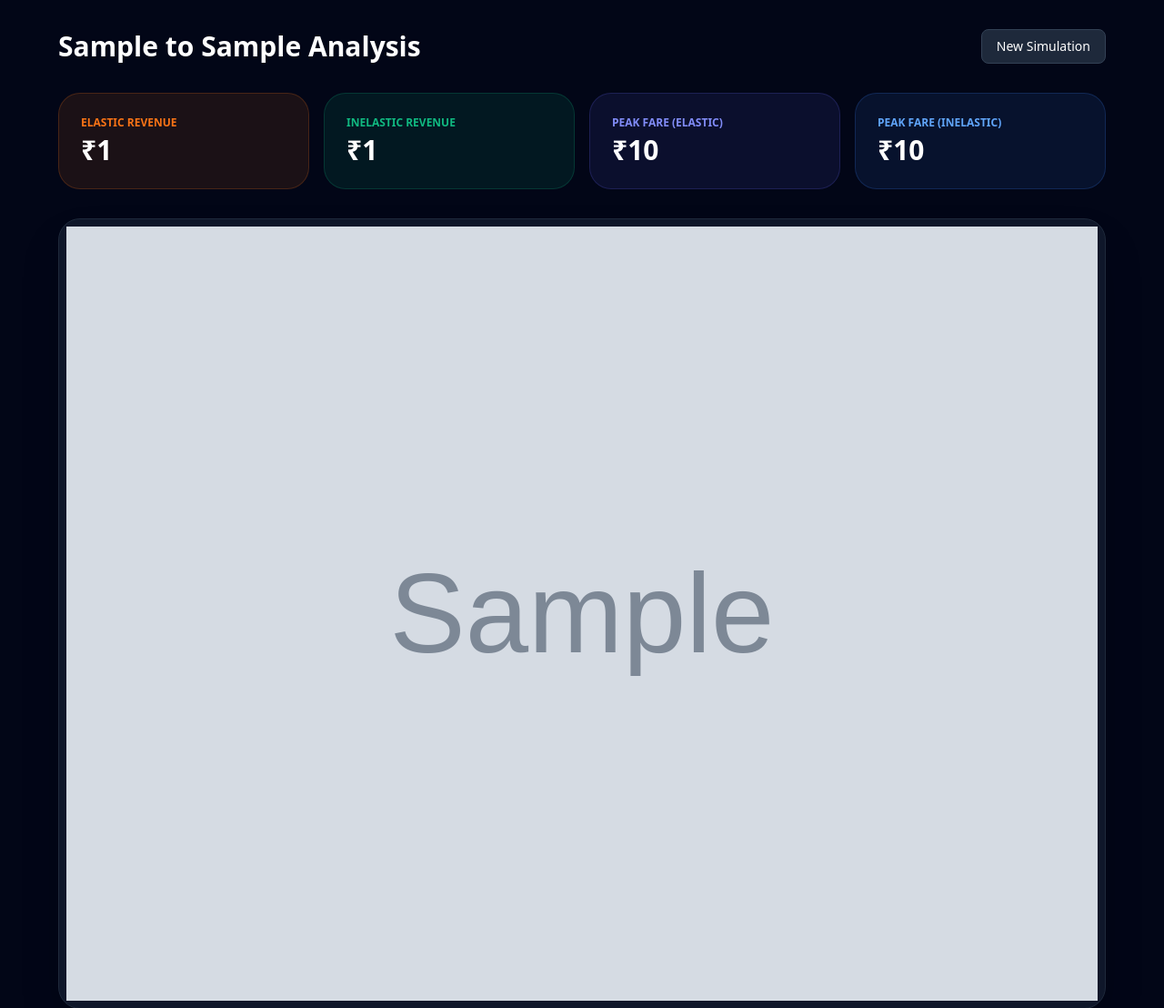
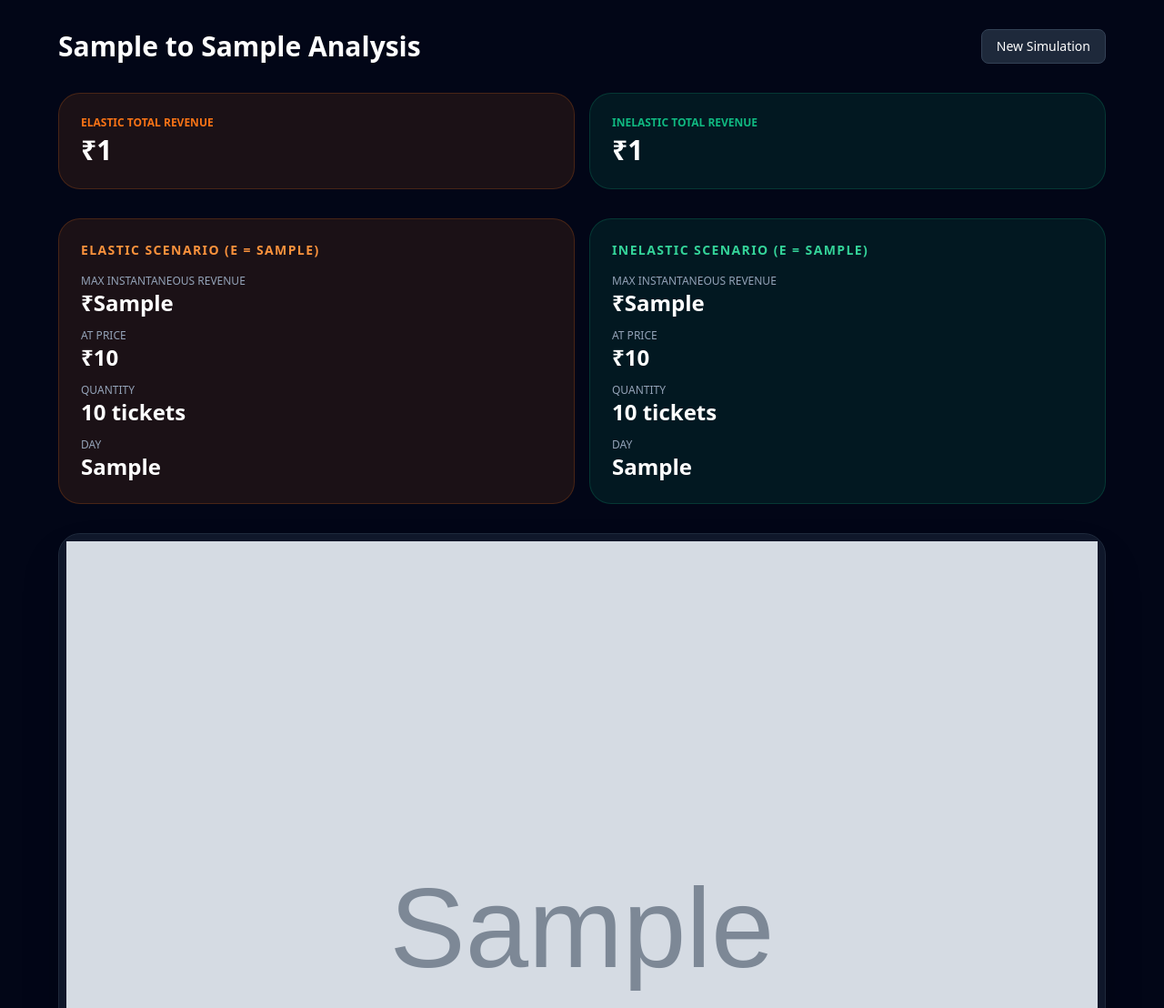
Before and after one commit to shwetankt88/Dynamic-Pricing-and-Air-Fare-simulation-in-elastic-and-inelastic-situation, a Flask app: template templates/result.html in a window 1280 px wide. Shown: the top 1108 px of the page at 91% size. Run offline with Flask 3, Linux system fonts and the light colour scheme; most values are stand-ins (such as "Sample title", 1, 10 or a date in 2020); grey boxes marked "Sample" are stand-in pictures; some libraries are stand-ins or nearby versions.

Commit message:
Replace redundant Peak Fare cards with per-scenario simulation metrics
Co-authored-by: shwetankt88 <215954080+shwetankt88@users.noreply.github.com>

```diff
--- a/templates/result.html
+++ b/templates/result.html
@@ -11,24 +11,63 @@
             <a href="/" class="bg-slate-800 px-4 py-2 rounded-lg text-sm border border-slate-700">New Simulation</a>
         </div>
 
-        <div class="grid grid-cols-1 md:grid-cols-4 gap-4">
-            <!-- Revenue -->
+        <div class="grid grid-cols-1 md:grid-cols-2 gap-4">
+            <!-- Total Revenue -->
             <div class="bg-orange-500/10 border border-orange-500/20 p-6 rounded-3xl">
-                <p class="text-orange-500 text-xs font-bold uppercase">Elastic Revenue</p>
+                <p class="text-orange-500 text-xs font-bold uppercase">Elastic Total Revenue</p>
                 <p class="text-3xl font-extrabold mt-1">₹{{results.total_rev_el}}</p>
             </div>
             <div class="bg-emerald-500/10 border border-emerald-500/20 p-6 rounded-3xl">
-                <p class="text-emerald-500 text-xs font-bold uppercase">Inelastic Revenue</p>
+                <p class="text-emerald-500 text-xs font-bold uppercase">Inelastic Total Revenue</p>
                 <p class="text-3xl font-extrabold mt-1">₹{{results.total_rev_in}}</p>
             </div>
-            <!-- Max Prices -->
-            <div class="bg-indigo-500/10 border border-indigo-500/20 p-6 rounded-3xl">
-                <p class="text-indigo-400 text-xs font-bold uppercase">Peak Fare (Elastic)</p>
-                <p class="text-3xl font-extrabold mt-1">₹{{results.max_price_el}}</p>
+        </div>
+
+        <!-- Scenario Detail Sections -->
+        <div class="grid grid-cols-1 md:grid-cols-2 gap-4">
+            <!-- Elastic Scenario -->
+            <div class="bg-orange-500/10 border border-orange-500/20 p-6 rounded-3xl space-y-4">
+                <h2 class="text-orange-400 text-sm font-bold uppercase tracking-widest">Elastic Scenario (ε = {{results.el_val}})</h2>
+                <div class="space-y-3">
+                    <div>
+                        <p class="text-slate-400 text-xs uppercase">Max Instantaneous Revenue</p>
+                        <p class="text-2xl font-extrabold">₹{{results.max_rev_el}}</p>
+                    </div>
+                    <div>
+                        <p class="text-slate-400 text-xs uppercase">At Price</p>
+                        <p class="text-2xl font-extrabold">₹{{results.price_at_max_el}}</p>
+                    </div>
+                    <div>
+                        <p class="text-slate-400 text-xs uppercase">Quantity</p>
+                        <p class="text-2xl font-extrabold">{{results.qty_at_max_el}} tickets</p>
+                    </div>
+                    <div>
+                        <p class="text-slate-400 text-xs uppercase">Day</p>
+                        <p class="text-2xl font-extrabold">{{results.day_at_max_el}}</p>
+                    </div>
+                </div>
             </div>
-            <div class="bg-blue-500/10 border border-blue-500/20 p-6 rounded-3xl">
-                <p class="text-blue-400 text-xs font-bold uppercase">Peak Fare (Inelastic)</p>
-                <p class="text-3xl font-extrabold mt-1">₹{{results.max_price_in}}</p>
+            <!-- Inelastic Scenario -->
+            <div class="bg-emerald-500/10 border border-emerald-500/20 p-6 rounded-3xl space-y-4">
+                <h2 class="text-emerald-400 text-sm font-bold uppercase tracking-widest">Inelastic Scenario (ε = {{results.in_val}})</h2>
+                <div class="space-y-3">
+                    <div>
+                        <p class="text-slate-400 text-xs uppercase">Max Instantaneous Revenue</p>
+                        <p class="text-2xl font-extrabold">₹{{results.max_rev_in}}</p>
+                    </div>
+                    <div>
+                        <p class="text-slate-400 text-xs uppercase">At Price</p>
+                        <p class="text-2xl font-extrabold">₹{{results.price_at_max_in}}</p>
+                    </div>
+                    <div>
+                        <p class="text-slate-400 text-xs uppercase">Quantity</p>
+                        <p class="text-2xl font-extrabold">{{results.qty_at_max_in}} tickets</p>
+                    </div>
+                    <div>
+                        <p class="text-slate-400 text-xs uppercase">Day</p>
+                        <p class="text-2xl font-extrabold">{{results.day_at_max_in}}</p>
+                    </div>
+                </div>
             </div>
         </div>
 
```
Also changed, not shown: simulation/pricing_model.py (+17 -6 lines).
